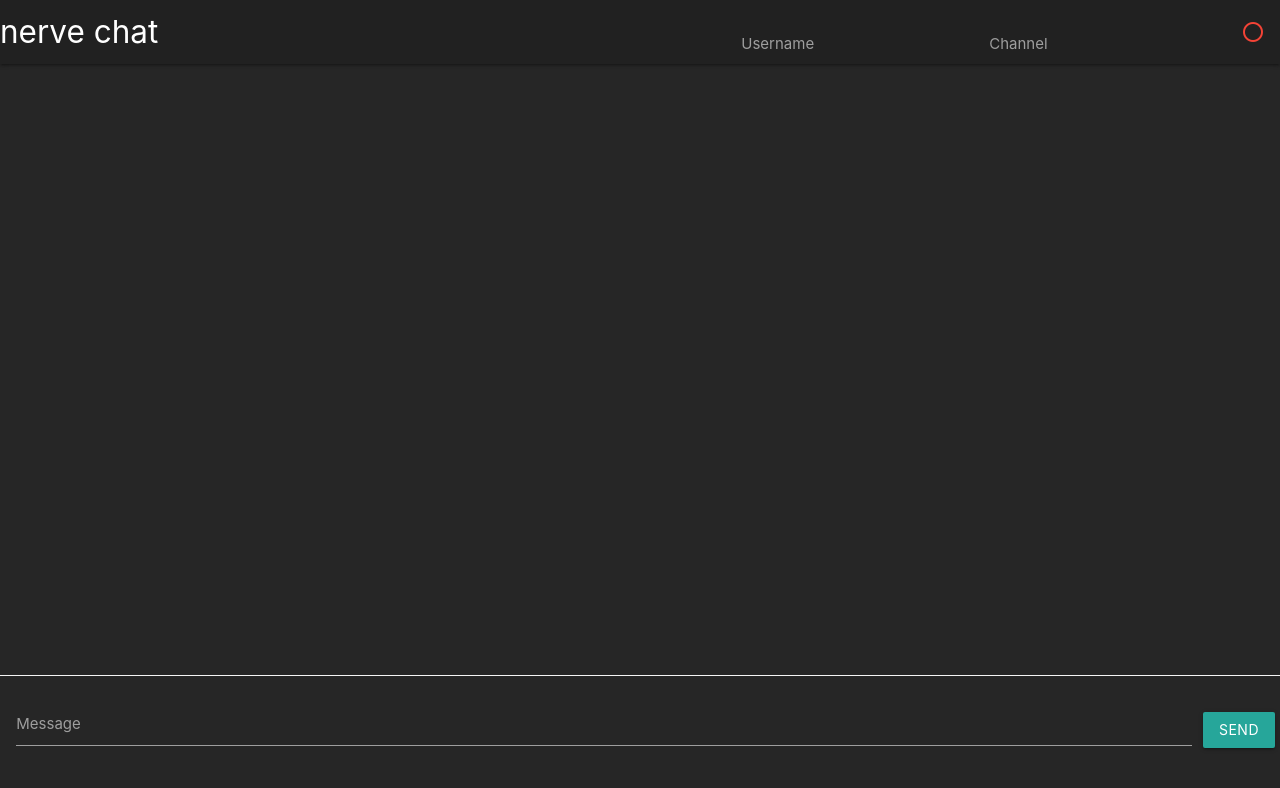
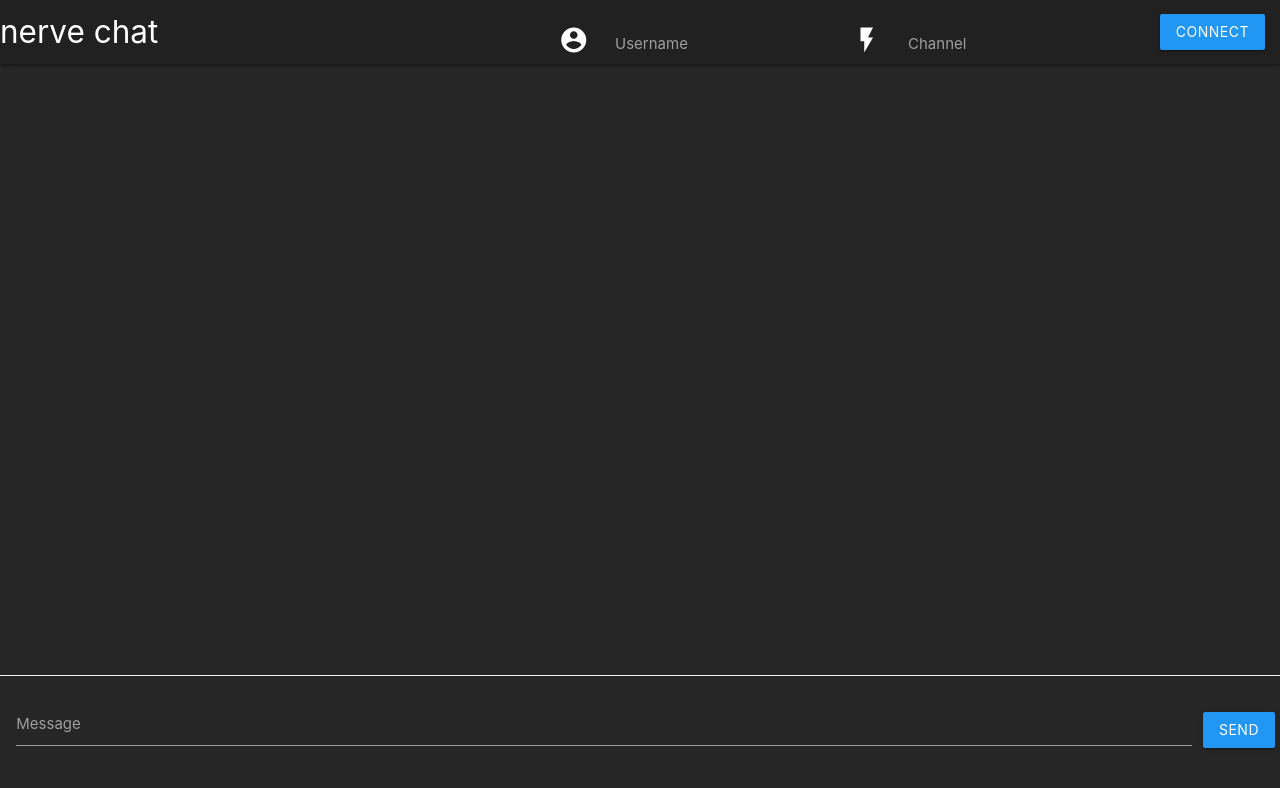
Before and after one commit to st01k/nerve-chat, a website: page static/index.html in a window 1280 px wide. Drawn offline with nearby package versions, Linux system fonts and the light colour scheme.

Commit message:
button changes

```diff
--- a/static/index.html
+++ b/static/index.html
@@ -9,26 +9,26 @@
   </head>
   <body>
 
-    <nav>
-      <div class="nav-wrapper navbar-fixed grey darken-4">
+    <nav class="grey darken-4">
+      <div class="nav-wrapper navbar-fixed">
         <a href="#" class="brand-logo">nerve chat</a>
         <ul id="nav-mobile" class="right hide-on-med-and-down">
           <li>
             <div class="input-field col s6">
+              <i class="material-icons prefix">account_circle</i>
               <input id="name" type="text" class="validate">
               <label for="name">Username</label>
             </div>
           </li>
           <li>
             <div class="input-field col s6">
+              <i class="material-icons prefix">flash_on</i>
               <input id="room" type="text" class="validate">
               <label for="room">Channel</label>
             </div>
           </li>
           <li>
-            <a href="#" id="join_room">
-              <i id="disconnected" class="material-icons red-text">radio_button_unchecked</i>
-              <i id="connected" class="material-icons green-text hide">radio_button_checked</i>
+            <a href="#" id="join_room" class="btn blue">Connect
             </a>
           </li>
         </ul>
@@ -44,7 +44,7 @@
         <textarea id="message" class="materialize-textarea"></textarea>
         <label for="message">Message</label>
       </div>
-      <span><a href="#" id="send_message" class="btn">Send</a></span>
+      <span><a href="#" id="send_message" class="btn blue">Send</a></span>
     </div>
 
     <script src="/socket.io/socket.io.js"></script>
--- a/static/main.js
+++ b/static/main.js
@@ -7,18 +7,21 @@ let btnJoin = document.getElementById('join_room')
 let btnSend = document.getElementById('send_message')
 
 // DOM listeners
-btnJoin.addEventListener('click', (e) => {
+btnJoin.addEventListener('click', joinRoom);
+
+function joinRoom(e) {
   let room = document.getElementById('room').value
   let name = document.getElementById('name').value
   if (name !== '' && room !== '') {
     socket.emit('room.join', {room, name});
-    document.getElementById('disconnected').classList.add('hide')
-    document.getElementById('connected').classList.remove('hide')
+    btnJoin.classList.remove('blue')
+    btnJoin.classList.add('green')
+    btnJoin.innerText = 'change channel'
   }
   else {
     M.toast({html:'you must enter a username and channel to connect'})
   }
-});
+}
 
 btnSend.addEventListener('click', (e) => {
   let msg = document.getElementById('message')
```
